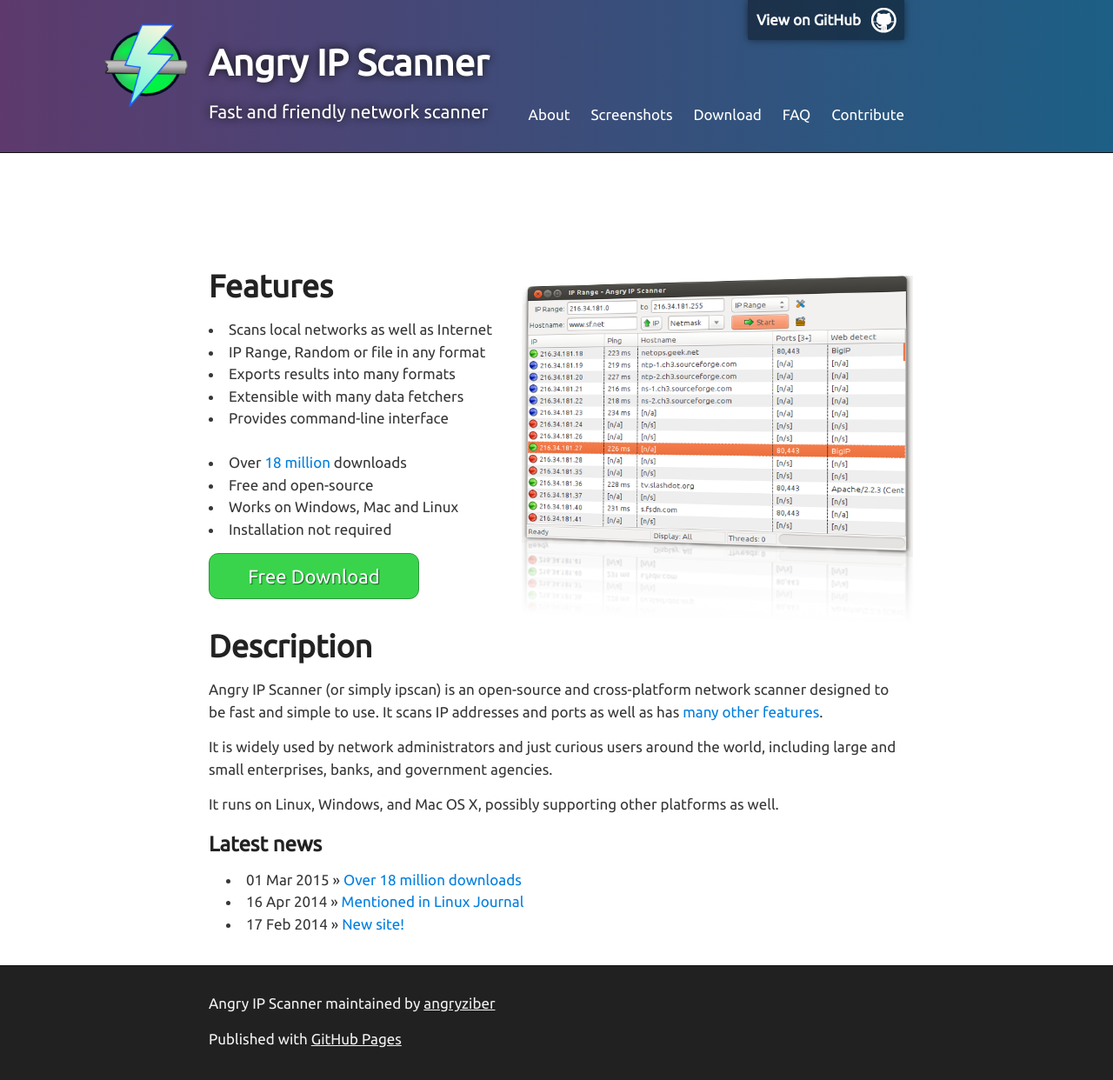
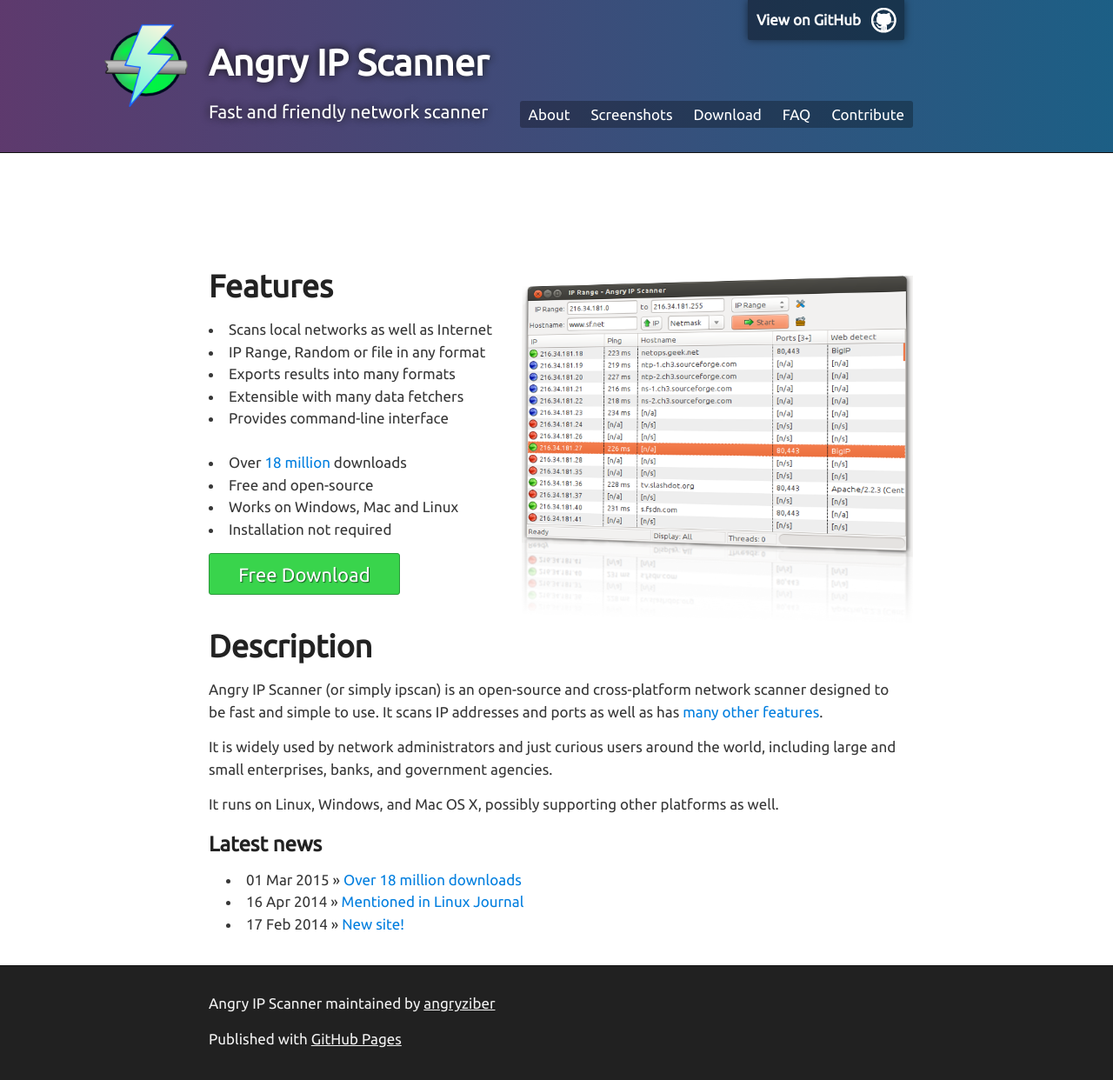
Before and after one commit to angryip/ipscan, a Jekyll site: the page built from index.html, in a window 1280 px wide. Shown: the whole page at 87% size. Built offline with Jekyll 4.4.1, drawn with Linux system fonts in a browser that asks for light colours.

Commit message:
make menu more visible

```diff
--- a/css/main.css
+++ b/css/main.css
@@ -107,9 +107,9 @@
 
 a.button {
   display: inline-block;
-  padding: 0.4em 2em;
+  padding: 0.3em 1.5em;
   border: 1px solid #2b983b;
-  border-radius: 0.5em;
+  border-radius: 3px;
   background: #39d44c;
   text-shadow: #1b5f25 1px 1px 1px;
   font-size: 1.3em;
@@ -376,16 +376,18 @@
   list-style: none;
   margin: 0 -10px 0 0;
   padding: 0;
+  background-color: rgba(0,0,0,0.3);
+  border-radius: 3px;
 }
 
 #menu ul li {
   display: inline-block;
   padding: 3px 10px;
+  border-radius: 3px;
 }
 
 #menu ul li.active {
   background: rgba(255,255,255,0.3);
-  border-radius: 3px;
 }
 
 #menu ul li a {
```
